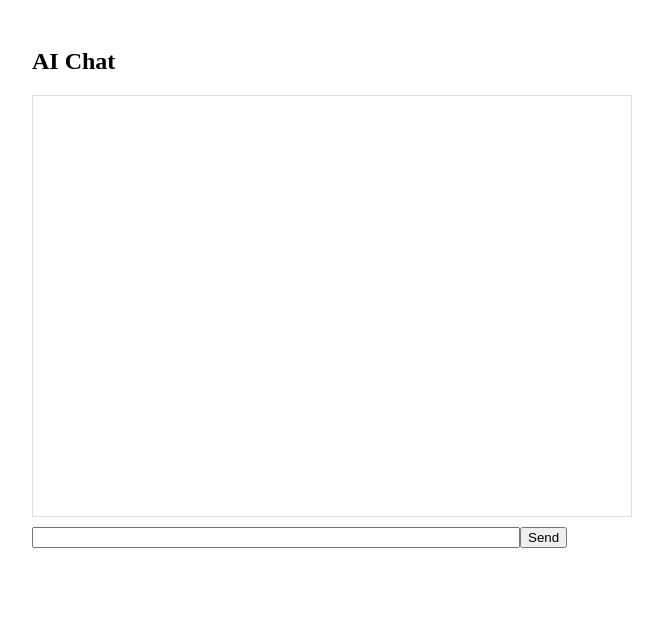
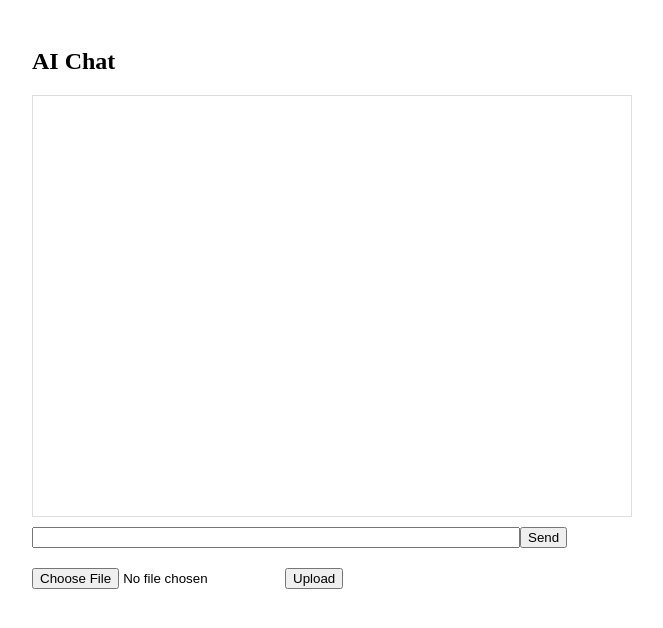
Before and after one commit to Siddaji/chat-frontend, a React (Vite) app: page / in a window 1280 px wide. Shown: the top 628 px of the page, without its empty margins (308-971 px from the left). Built offline with nearby package versions, Linux system fonts and the light colour scheme.

Commit message:
feat:add and verify backend file upload handling

```diff
--- a/src/App.jsx
+++ b/src/App.jsx
@@ -4,6 +4,7 @@ function App() {
   const [message, setMessage] = useState("");
   const [messages, setMessages] = useState([]);
   const [loading, setLoading] = useState(false);
+  const [file, setFile] = useState(null);
 
   const bottomRef = useRef(null);
 
@@ -54,6 +55,18 @@ function App() {
     setLoading(false);
   };
 
+  const uploadFile = async () => {
+    if (!file) return;
+
+    const formData = new FormData();
+    formData.append("file", file);
+
+    await fetch(`${import.meta.env.VITE_API_URL}/upload`, {
+      method: "POST",
+      body: formData,
+    });
+  };
+
   return (
     <div style={{ padding: 20, maxWidth: 600, margin: "auto" }}>
       <h2>AI Chat</h2>
@@ -88,6 +101,11 @@ function App() {
       <button onClick={sendMessage} disabled={loading}>
         Send
       </button>
+
+      <div style={{ marginTop: 20 }}>
+        <input type="file" onChange={e => setFile(e.target.files[0])} />
+        <button onClick={uploadFile}>Upload</button>
+      </div>
     </div>
   );
 }
```
